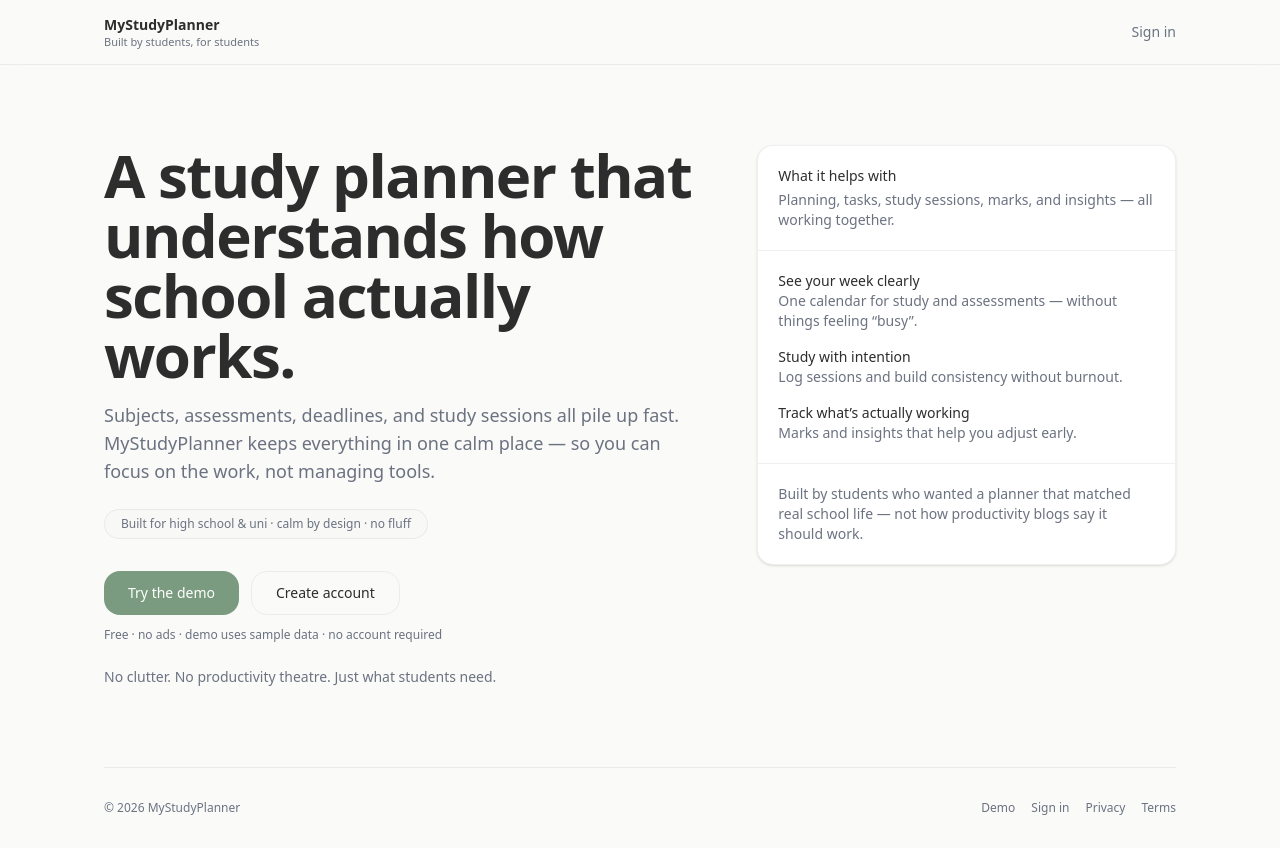
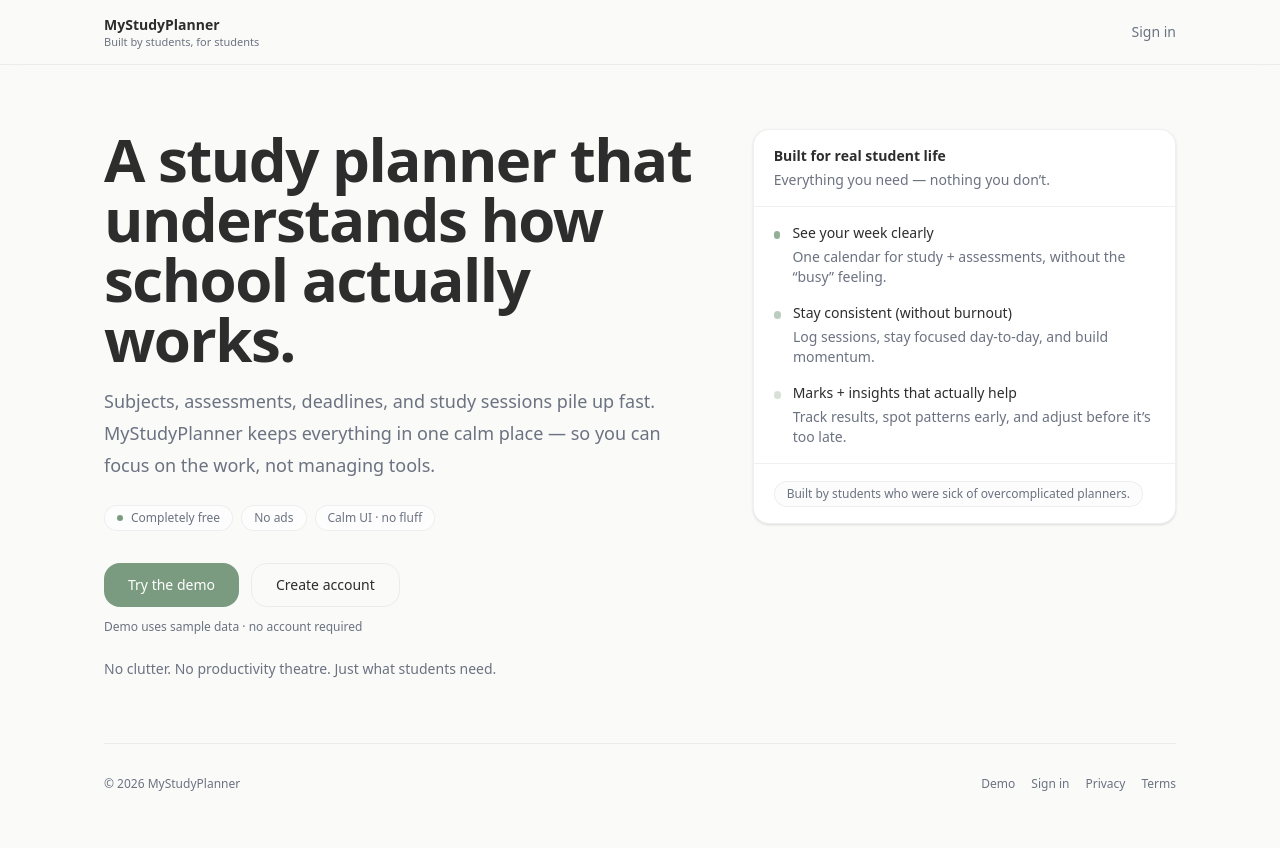
Before and after one commit to kaicrotty88/MyStudyPlanner, a Next.js app: page / in a window 1280 px wide. After the commit the page ends 824 px from the top, so only its background shows below. Built offline with nearby package versions, Linux system fonts and the light colour scheme; no server answers.

Commit message:
landing page v13

```diff
--- a/app/page.tsx
+++ b/app/page.tsx
@@ -39,22 +39,32 @@ export default async function Page() {
 
       {/* Hero */}
       <main className="mx-auto max-w-6xl px-6 md:px-10">
-        <section className="py-16 md:py-20">
-          <div className="grid gap-12 md:grid-cols-12 md:items-start">
+        <section className="py-14 md:py-16">
+          <div className="grid gap-10 md:grid-cols-12 md:items-start">
             {/* Left */}
             <div className="md:col-span-7">
               <h1 className="text-4xl font-semibold tracking-tight text-foreground md:text-6xl">
                 A study planner that understands how school actually works.
               </h1>
 
-              <p className="mt-4 max-w-xl text-base text-muted-foreground md:text-lg">
-                Subjects, assessments, deadlines, and study sessions all pile up
-                fast. MyStudyPlanner keeps everything in one calm place — so you
-                can focus on the work, not managing tools.
+              <p className="mt-4 max-w-xl text-[15px] leading-7 text-muted-foreground md:text-lg md:leading-8">
+                Subjects, assessments, deadlines, and study sessions pile up fast.
+                MyStudyPlanner keeps everything in one calm place — so you can
+                focus on the work, not managing tools.
               </p>
 
-              <div className="mt-6 inline-flex items-center rounded-full border border-border bg-muted/40 px-4 py-1.5 text-xs text-muted-foreground">
-                Built for high school & uni · calm by design · no fluff
+              {/* Value badges */}
+              <div className="mt-6 flex flex-wrap items-center gap-2 text-xs text-muted-foreground">
+                <span className="inline-flex items-center gap-2 rounded-full border border-border bg-card/60 px-3 py-1">
+                  <span className="h-1.5 w-1.5 rounded-full bg-primary" />
+                  Completely free
+                </span>
+                <span className="inline-flex items-center gap-2 rounded-full border border-border bg-card/60 px-3 py-1">
+                  No ads
+                </span>
+                <span className="inline-flex items-center gap-2 rounded-full border border-border bg-card/60 px-3 py-1">
+                  Calm UI · no fluff
+                </span>
               </div>
 
               <div className="mt-8 flex flex-wrap items-center gap-3">
@@ -74,60 +84,71 @@ export default async function Page() {
               </div>
 
               <div className="mt-3 text-xs text-muted-foreground">
-                Free · no ads · demo uses sample data · no account required
+                Demo uses sample data · no account required
               </div>
 
-              <p className="mt-6 text-sm text-muted-foreground">
+              <div className="mt-6 text-sm text-muted-foreground">
                 No clutter. No productivity theatre. Just what students need.
-              </p>
+              </div>
             </div>
 
             {/* Right */}
             <div className="md:col-span-5">
-              <div className="rounded-2xl border border-border bg-card shadow-sm divide-y divide-border">
-                <div className="p-5">
-                  <div className="text-sm font-medium text-foreground">
-                    What it helps with
+              <div className="rounded-2xl border border-border bg-card shadow-sm overflow-hidden">
+                {/* Card header */}
+                <div className="border-b border-border px-5 py-4">
+                  <div className="text-sm font-semibold text-foreground">
+                    Built for real student life
                   </div>
                   <div className="mt-1 text-sm text-muted-foreground">
-                    Planning, tasks, study sessions, marks, and insights — all
-                    working together.
+                    Everything you need — nothing you don’t.
                   </div>
                 </div>
 
-                <div className="p-5 space-y-4">
-                  <div>
-                    <div className="text-sm font-medium text-foreground">
-                      See your week clearly
-                    </div>
-                    <div className="text-sm text-muted-foreground">
-                      One calendar for study and assessments — without things
-                      feeling “busy”.
+                {/* Rows */}
+                <div className="px-5 py-4 space-y-4">
+                  <div className="flex gap-3">
+                    <span className="mt-2 h-2 w-2 rounded-full bg-primary/80" />
+                    <div>
+                      <div className="text-sm font-medium text-foreground">
+                        See your week clearly
+                      </div>
+                      <div className="mt-1 text-sm text-muted-foreground">
+                        One calendar for study + assessments, without the “busy” feeling.
+                      </div>
                     </div>
                   </div>
 
-                  <div>
-                    <div className="text-sm font-medium text-foreground">
-                      Study with intention
-                    </div>
-                    <div className="text-sm text-muted-foreground">
-                      Log sessions and build consistency without burnout.
+                  <div className="flex gap-3">
+                    <span className="mt-2 h-2 w-2 rounded-full bg-primary/50" />
+                    <div>
+                      <div className="text-sm font-medium text-foreground">
+                        Stay consistent (without burnout)
+                      </div>
+                      <div className="mt-1 text-sm text-muted-foreground">
+                        Log sessions, stay focused day-to-day, and build momentum.
+                      </div>
                     </div>
                   </div>
 
-                  <div>
-                    <div className="text-sm font-medium text-foreground">
-                      Track what’s actually working
-                    </div>
-                    <div className="text-sm text-muted-foreground">
-                      Marks and insights that help you adjust early.
+                  <div className="flex gap-3">
+                    <span className="mt-2 h-2 w-2 rounded-full bg-primary/30" />
+                    <div>
+                      <div className="text-sm font-medium text-foreground">
+                        Marks + insights that actually help
+                      </div>
+                      <div className="mt-1 text-sm text-muted-foreground">
+                        Track results, spot patterns early, and adjust before it’s too late.
+                      </div>
                     </div>
                   </div>
                 </div>
 
-                <div className="p-5 text-sm text-muted-foreground">
-                  Built by students who wanted a planner that matched real school
-                  life — not how productivity blogs say it should work.
+                {/* Proof / ethos */}
+                <div className="border-t border-border px-5 py-4">
+                  <div className="inline-flex items-center rounded-full border border-border bg-muted/30 px-3 py-1 text-xs text-muted-foreground">
+                    Built by students who were sick of overcomplicated planners.
+                  </div>
                 </div>
               </div>
             </div>
```
